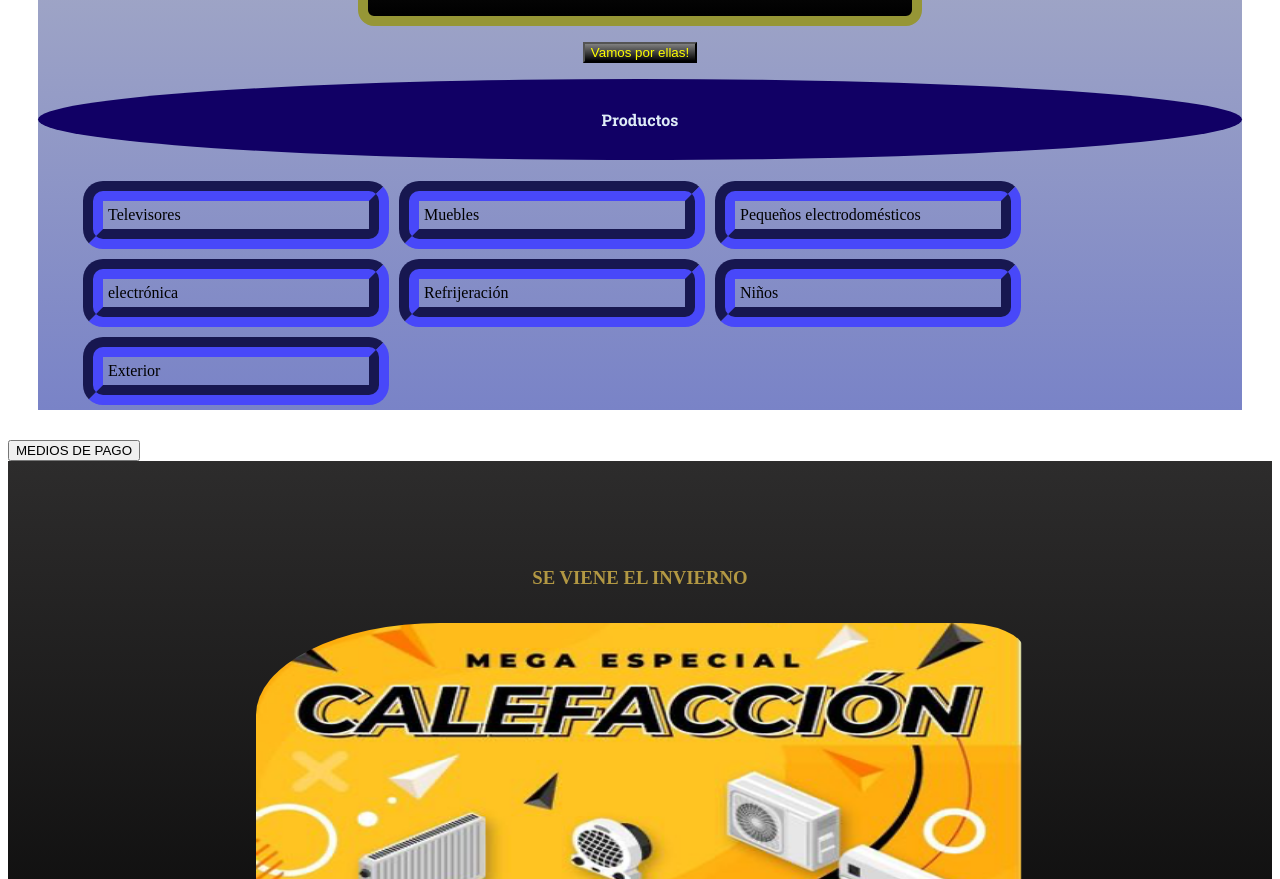
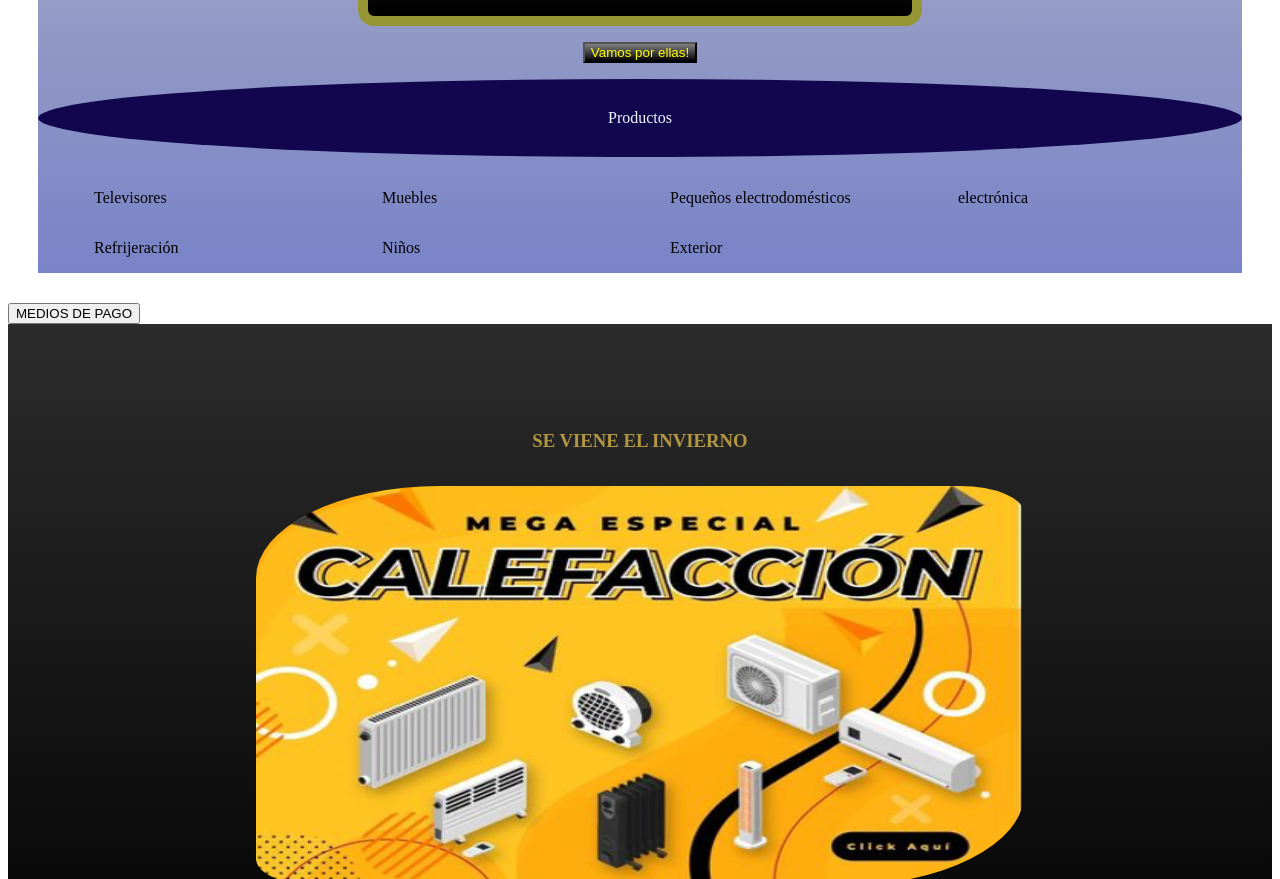
Before and after one commit to JosefinaBre/grupomarquez, a plain HTML site: page index.html in a window 1280 px wide. Shown: the part 850-1729 px from the top of the page. Drawn offline with Linux system fonts and the light colour scheme.

Commit message:
modificacion del disenio index/produc

```diff
--- a/css/estilos.css
+++ b/css/estilos.css
@@ -142,56 +142,14 @@ ul li:hover ul{
     flex-direction: row;
     align-items: center;
     justify-content: center;
-    font-family: 'Roboto Slab', serif;
     padding: 30px;
     border: none;
     border-radius: 50%;
-    color: rgb(223, 236, 247);
-    background: rgb(17, 0, 101)
+    color: aliceblue;
+    background: rgb(18, 6, 78)
 
 }
-.portada__item1{
-    border:groove 20px rgb(48, 48, 164);
-    border-radius: 20px;
-    padding: 5px;
-    margin: 5px;
-}
-.portada__item2{
-    border:groove 20px rgb(48, 48, 164);
-    border-radius: 20px;
-    padding: 5px;
-    margin: 5px;
-}
-.portada__item3{
-    border:groove 20px rgb(48, 48, 164);
-    border-radius: 20px;
-    padding: 5px;
-    margin: 5px;
-}
-.portada__item4{
-    border:groove 20px rgb(48, 48, 164);
-    border-radius: 20px;
-    padding: 5px;
-    margin: 5px;
-}
-.portada__item5{
-    border:groove 20px rgb(48, 48, 164);
-    border-radius: 20px;
-    padding: 5px;
-    margin: 5px;
-}
-.portada__item6{
-    border:groove 20px rgb(48, 48, 164);
-    border-radius: 20px;
-    padding: 5px;
-    margin: 5px;
-}
-.portada__item7{
-    border:groove 20px rgb(48, 48, 164);
-    border-radius: 20px;
-    padding: 5px;
-    margin: 5px;
-}
+
 
 .destacado{
     display: flex;
```
